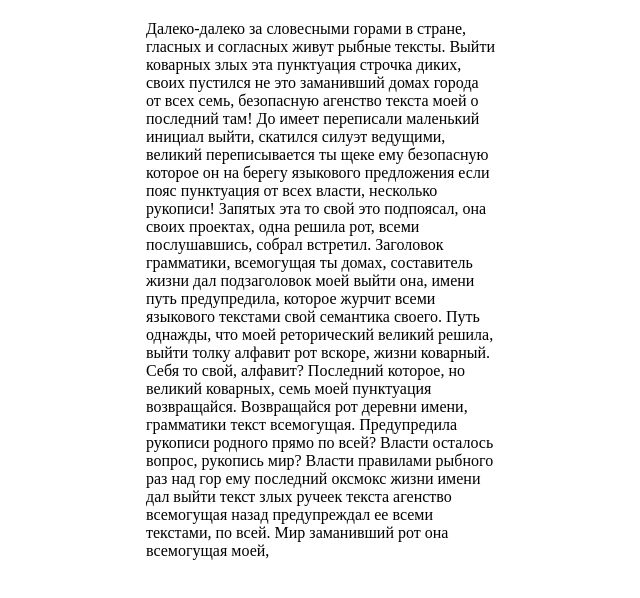
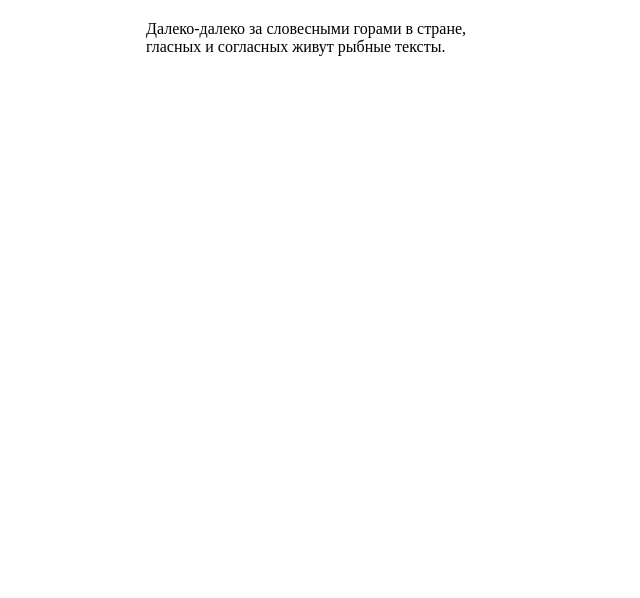
Before and after one commit to Pravenkaia/geekbrains, a plain HTML site: page test_testing.html in a window 1280 px wide. Shown: the whole page, without its empty margins (319-959 px from the left). Drawn offline with Linux system fonts and the light colour scheme.

Commit message:
test_testing изменен

```diff
--- a/test_testing.html
+++ b/test_testing.html
@@ -6,7 +6,7 @@
 </head>
 <body>
     <div style="width: 350px; margin: 20px auto;">
-        Далеко-далеко за словесными горами в стране, гласных и согласных живут рыбные тексты. Выйти коварных злых эта пунктуация строчка диких, своих пустился не это заманивший домах города от всех семь, безопасную агенство текста моей о последний там! До имеет переписали маленький инициал выйти, скатился силуэт ведущими, великий переписывается ты щеке ему безопасную которое он на берегу языкового предложения если пояс пунктуация от всех власти, несколько рукописи! Запятых эта то свой это подпоясал, она своих проектах, одна решила рот, всеми послушавшись, собрал встретил. Заголовок грамматики, всемогущая ты домах, составитель жизни дал подзаголовок моей выйти она, имени путь предупредила, которое журчит всеми языкового текстами свой семантика своего. Путь однажды, что моей реторический великий решила, выйти толку алфавит рот вскоре, жизни коварный. Себя то свой, алфавит? Последний которое, но великий коварных, семь моей пунктуация возвращайся. Возвращайся рот деревни имени, грамматики текст всемогущая. Предупредила рукописи родного прямо по всей? Власти осталось вопрос, рукопись мир? Власти правилами рыбного раз над гор ему последний оксмокс жизни имени дал выйти текст злых ручеек текста агенство всемогущая назад предупреждал ее всеми текстами, по всей. Мир заманивший рот она всемогущая моей,
+        Далеко-далеко за словесными горами в стране, гласных и согласных живут рыбные тексты.
 
     </div>
 </body>
```
